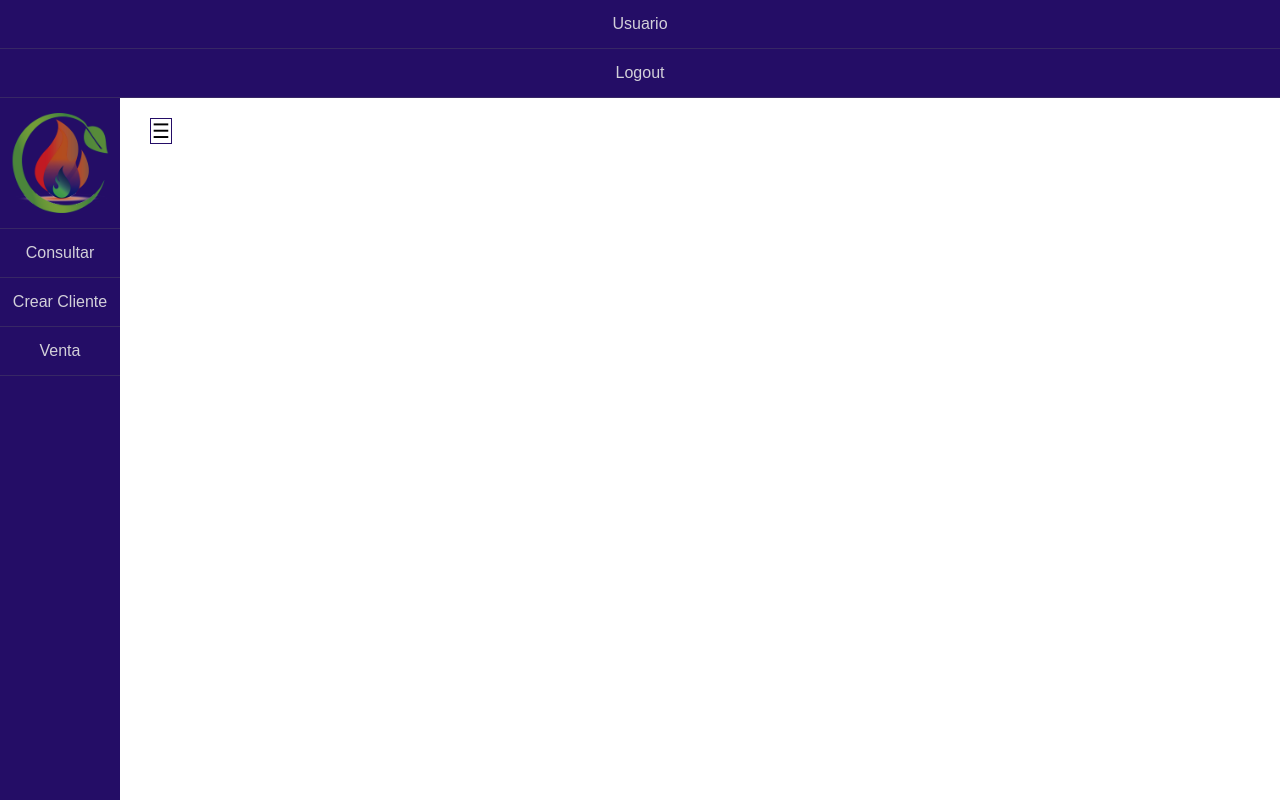
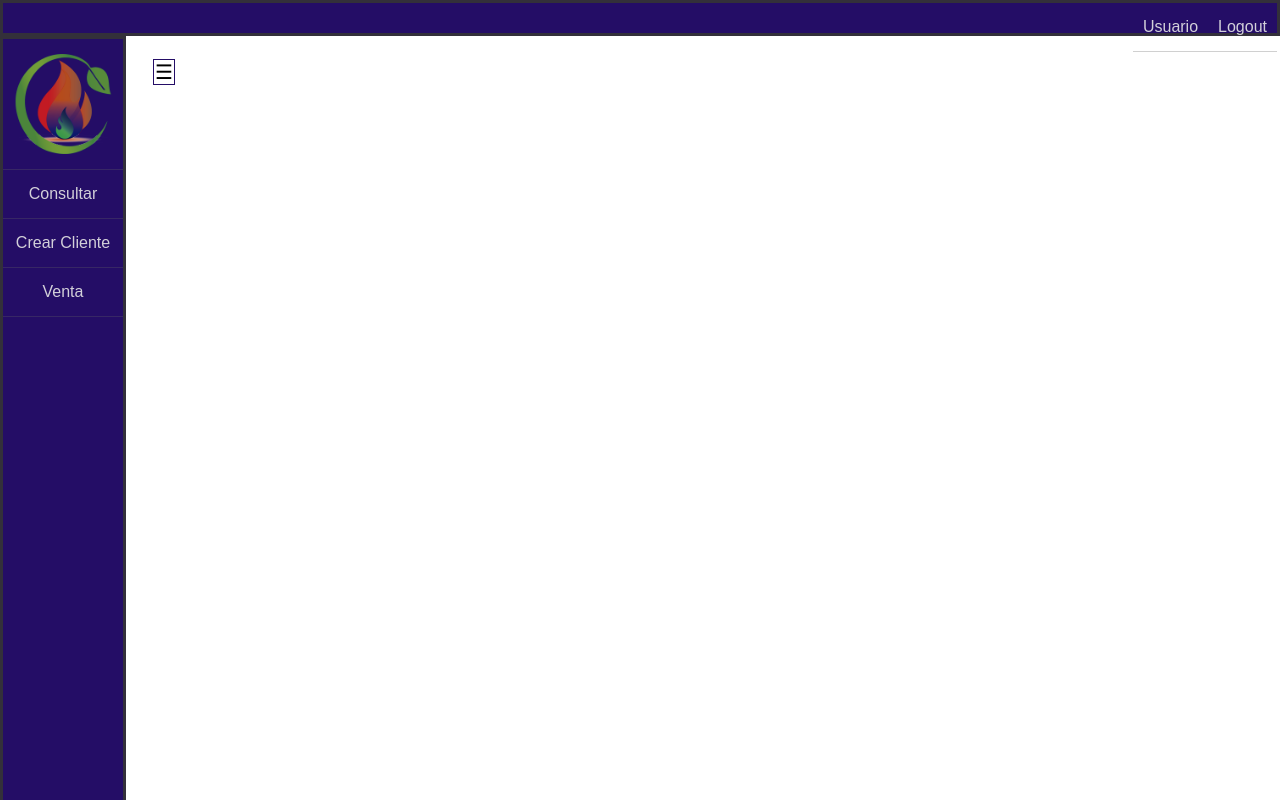
Before and after one commit to davidneitor185/ProyectoDS, a Django app: page /ATodoGasApp/index in a window 1280 px wide. Run offline with Django 3.2, Linux system fonts and the light colour scheme.

Commit message:
Actualizacion Index

```diff
--- a/ATodoGasWeb/ATodoGasApp/static/ATodoGasApp/css/cs_Index.css
+++ b/ATodoGasWeb/ATodoGasApp/static/ATodoGasApp/css/cs_Index.css
@@ -10,24 +10,29 @@
     background: #240D66;
     left:-150px;
     transition: all 500ms linear;
+    border:3px solid #33303A;
 }
 
 #barraUp {
     position: static;
-    width: 200;
-    height: 100%;
+    width: 250;
+    height: 30px;
     background: #240D66;
+    border: 3px solid #33303A;
 
 
 }
 
-#barraUp ul li{
+#barraUp  li{
+
     color: rgba(230,230,230,.9);
     text-align: center;
+
     padding: 15px 10px;
     list-style: none;
     border-bottom: 1px solid rgba(100,100,100,.3);
     cursor: pointer;
+    float: right;
 
 
 
@@ -35,7 +40,9 @@
 #barraUp a{
     color:rgba(230,230,230,.9);
     list-style: none;
+    display: inline;
     font-family: sans-serif;
+
 
 }
 
--- a/ATodoGasWeb/ATodoGasApp/templates/ATodoGasApp/index.html
+++ b/ATodoGasWeb/ATodoGasApp/templates/ATodoGasApp/index.html
@@ -12,13 +12,13 @@
 
 <body>
 
-    <header id = "barraUp">
-        <nav>
-            <ul>
+    <header >
+
+            <ul id = "barraUp">
+                <li><a href="#" style="text-decoration: none;" >Logout</a></li>
                 <li><a href="#" style="text-decoration: none;" >Usuario</a></li>
-                <li><a href="#" style="text-decoration: none;" >Logout</a></li>
             </ul>
-        </nav>
+
     </header>
 
 
```
